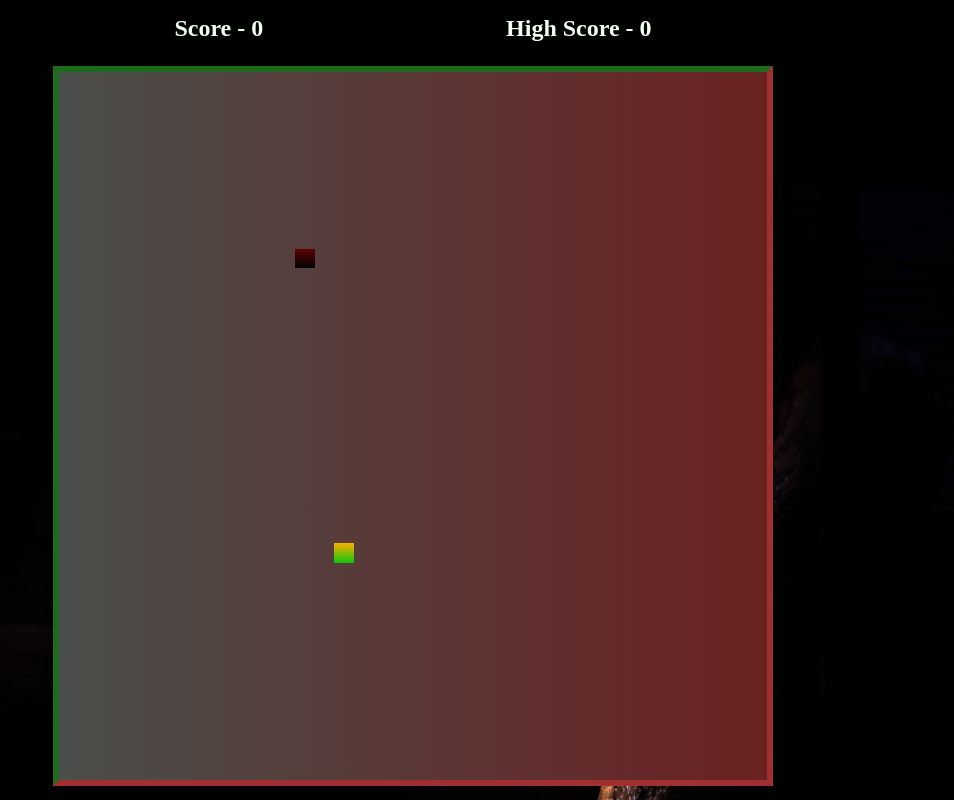
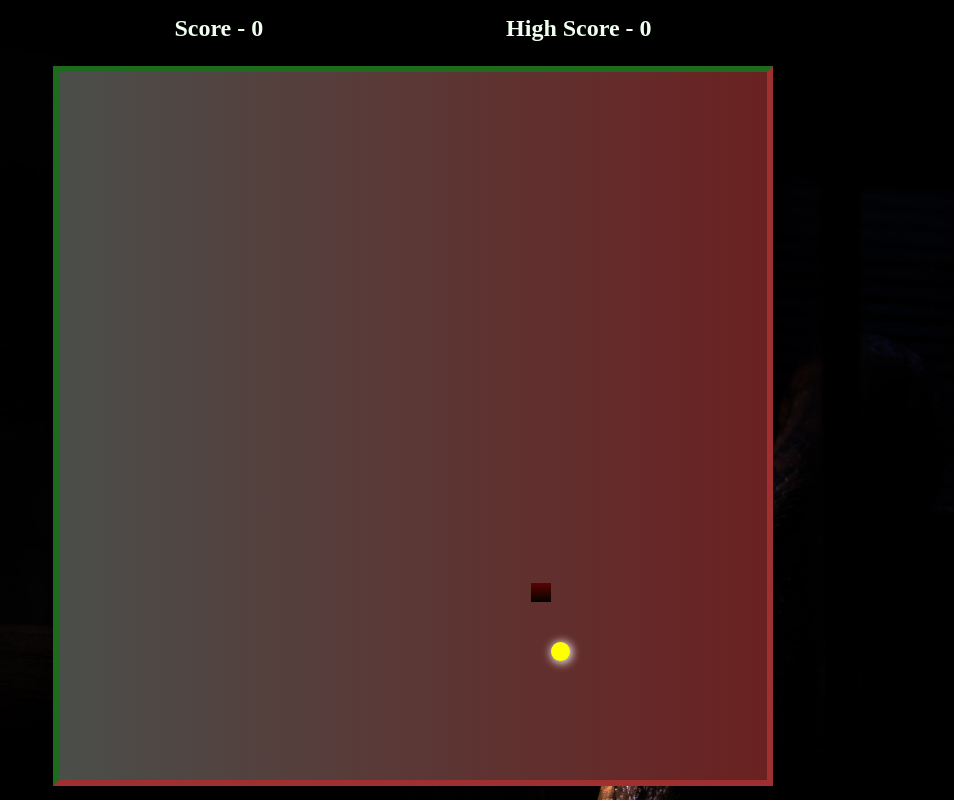
Before and after one commit to itheamc/snake-game-with-html-css-and-js, a plain HTML site: page index.html in a window 1280 px wide. Shown: the whole page, without its empty margins (227-1181 px from the left). Drawn offline with Linux system fonts and the light colour scheme.

Commit message:
minor changes

```diff
--- a/css/style.css
+++ b/css/style.css
@@ -47,7 +47,9 @@ body {
 }
 
 .snake-food {
-    background: linear-gradient(to top, rgb(12, 199, 12),rgb(255, 174, 0));
+    background-color: yellow;
+    box-shadow: 1px 1px 10px 1px white;
+    border-radius: 20px;
 }
 
 
--- a/js/script.js
+++ b/js/script.js
@@ -14,7 +14,7 @@ let food;
 
 
 // Function to set default values
-const resetGame = () => {
+const initializeGame = () => {
     current_score = 0;
     high_score = localStorage.getItem('high-score') || 0
     highScore.innerText = "High Score - " + high_score
@@ -22,11 +22,11 @@ const resetGame = () => {
     last_frame_time = 0
     pressed_key = ""
     movement = {r: 0, c: 0}     // Here r represents the star row and c represents the start column
-    snakes = [{r: 10, c: 13}]
+    snakes = [{r: Math.round(2 +  (35 - 1) * Math.random()), c: Math.round(2 +  (35 - 1) * Math.random())}]
     food = {r: Math.round(2 +  (35 - 1) * Math.random()), c: Math.round(2 +  (35 - 1) * Math.random())}
 }
 
-resetGame()
+initializeGame()
 /**
  * -----------------------------------------------------------------------------------------
  * This is the starting function of the game
@@ -84,7 +84,7 @@ const gameEngine = () => {
     // Updating the snakes arrays as per the user key event
     if (isCollied()) {
         alert("Game Over")
-        resetGame()
+        initializeGame()
         return
     }
 
```
